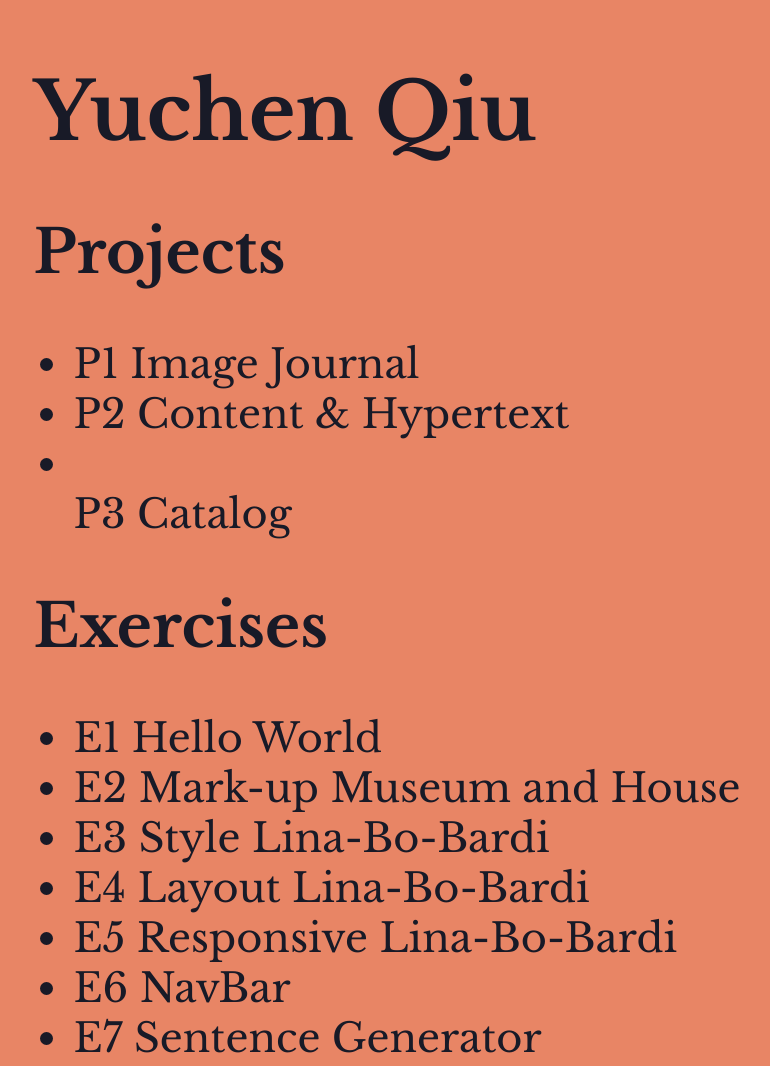
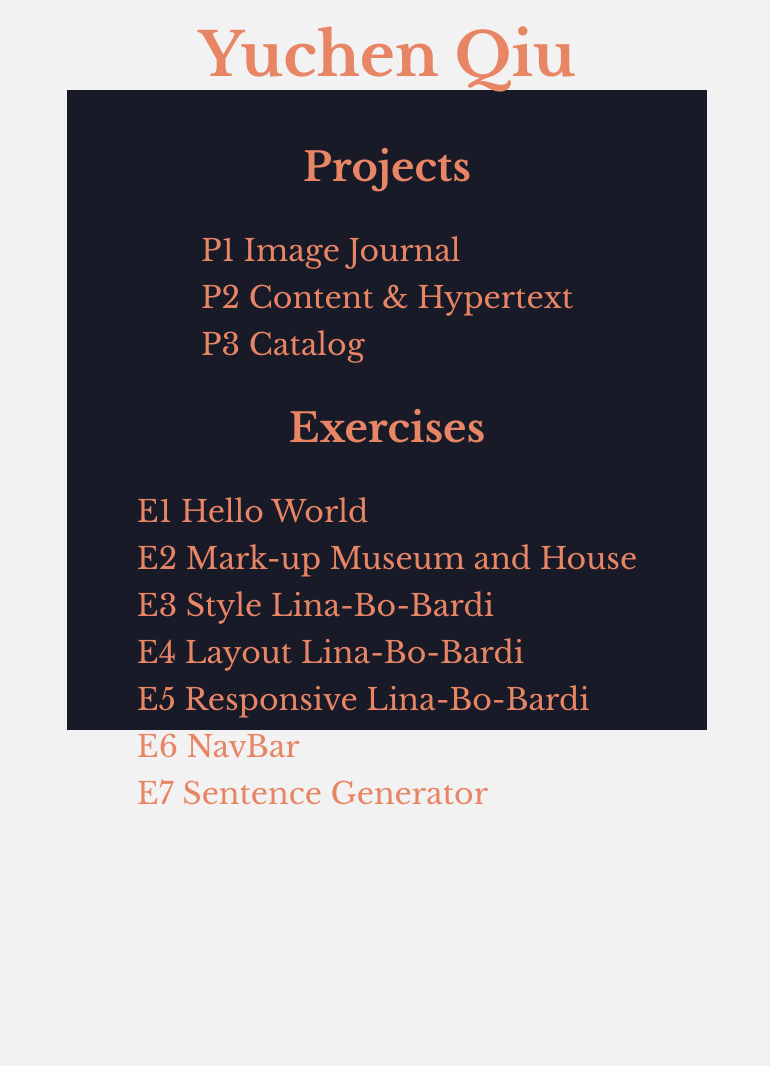
Before and after one commit to yauyueson/ARCH-A4988-Assignments, a plain HTML site: page index.html in a window 1280 px wide. Shown: the whole page, without its empty margins (253-1023 px from the left). After the commit the page ends 822 px from the top, so only its background shows below. Drawn offline with nearby package versions, Linux system fonts and the light colour scheme.

Commit message:
WEEK 11 UPDATE

```diff
--- a/index.html
+++ b/index.html
@@ -8,17 +8,16 @@
     <link rel="stylesheet" href="style.css">
     <link rel="preconnect" href="https://fonts.googleapis.com">
     <link rel="preconnect" href="https://fonts.gstatic.com" crossorigin>
-    <link href="https://fonts.googleapis.com/css2?family=Inter:wght@100;200;300;400;500;600;700;800;900&family=Libre+Baskerville:ital,wght@0,400;0,700;1,400&display=swap" rel="stylesheet">
+    <link href="https://fonts.googleapis.com/css2?family=Libre+Baskerville:wght@400;700&display=swap" rel="stylesheet">
 </head>
 <body>
-    <div class="container">
     <main>
         <h1>Yuchen Qiu</h1>
         <h2>Projects</h2>
         <ul>
             <li><a href="https://www.are.na/share/WaomyIU">P1 Image Journal</a></li>
             <li><a href="Project 02/Project 2.html">P2 Content & Hypertext</a></li>
-                <li></li><a href="Project 03/index.html">P3 Catalog</a></li>
+            <li><a href="Project 03/index.html">P3 Catalog</a></li>
         </ul>
         <h2>Exercises</h2>
         <ul>
@@ -31,6 +30,5 @@
             <li><a href="Exercise 07/2022_0404_Exercise 07.HTML">E7 Sentence Generator</a></li>
         </ul>
     </main>
-    </div>
 </body>
 </html>
--- a/style.css
+++ b/style.css
@@ -1,23 +1,56 @@
-body {
-    background-color:#e88565;
-    font-family: 'Libre Baskerville', serif;
-    color:#181a27;
-    font-size: 40px;
+*{
+    margin: 10px;
+    padding: 0;
+    box-sizing: border-box;
 }
 
-.container{
+
+body {
+    height: 100vh;
+    background-color: #f2f2f2;
+    font-family: 'Libre Baskerville', serif;
+    color:#e88565;
+    font-size: 30px;
+    font-weight: 400;
     display: flex;
+    justify-content: center;
+    align-items: center;
+    margin: auto;
+}
+
+main{
+    background-color: #181a27;
+    width: 50vw;
+    height: 80vh;
+    margin: auto;
+    display: flex;
+    flex-direction: column;
     justify-content: center;
     align-items: center;
 }
 
+main h1{
+    font-size: 60px;
+    font-weight: 700;
+    margin: 30px;
+}
+
+
+main h2{
+    margin: 20px;
+    font-size: 40px;
+    font-weight: 700;
+}
+
+main ul li{
+    list-style: none;
+}
+
 body a{
     text-decoration: none;
-    color: #181a27;
+    color:#e88565;
 }
 
 body a:hover{
-    font-size: larger;
     color: #ffffff;
-
 }
```
Lines whose indentation alone changed are shown as unchanged.
